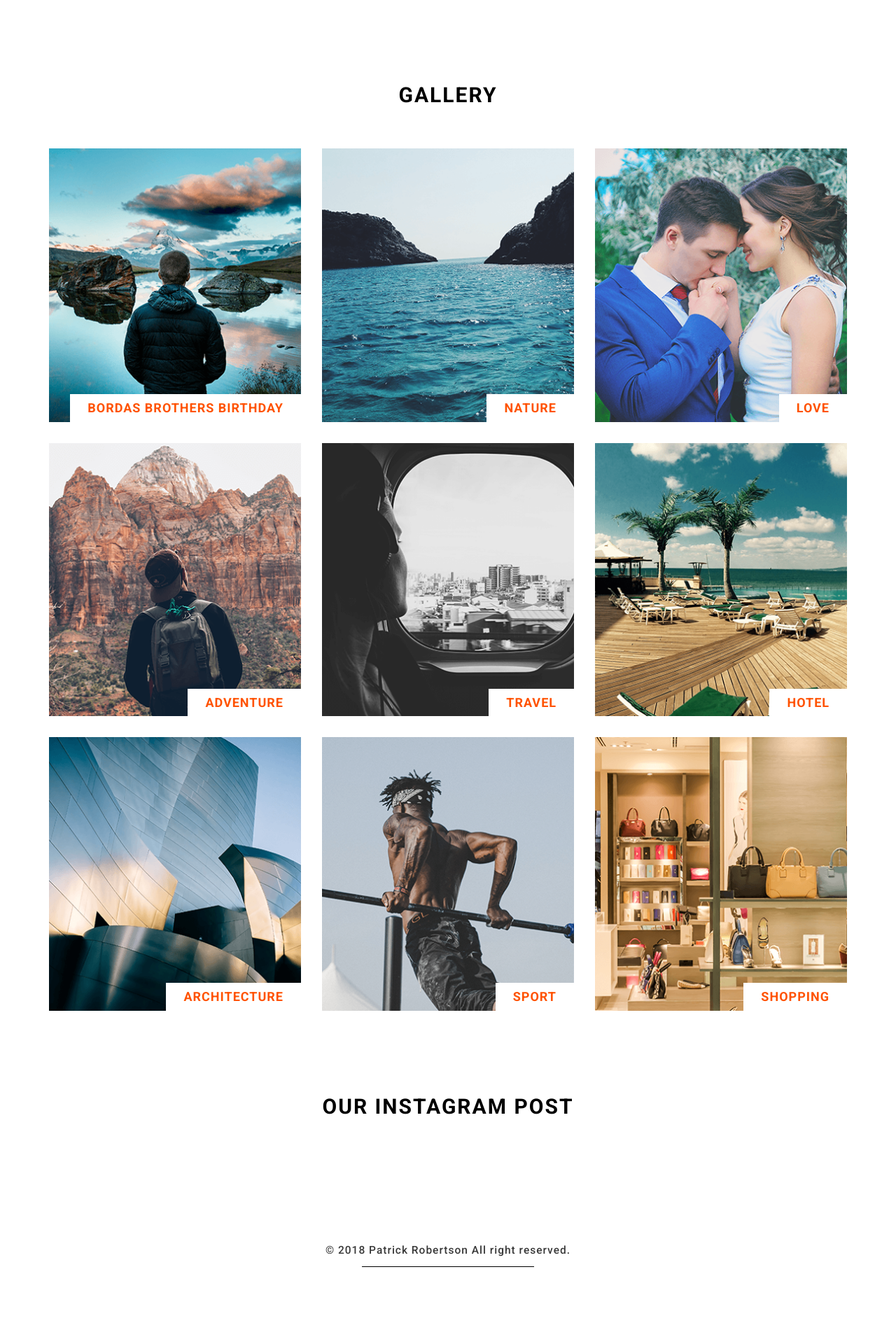
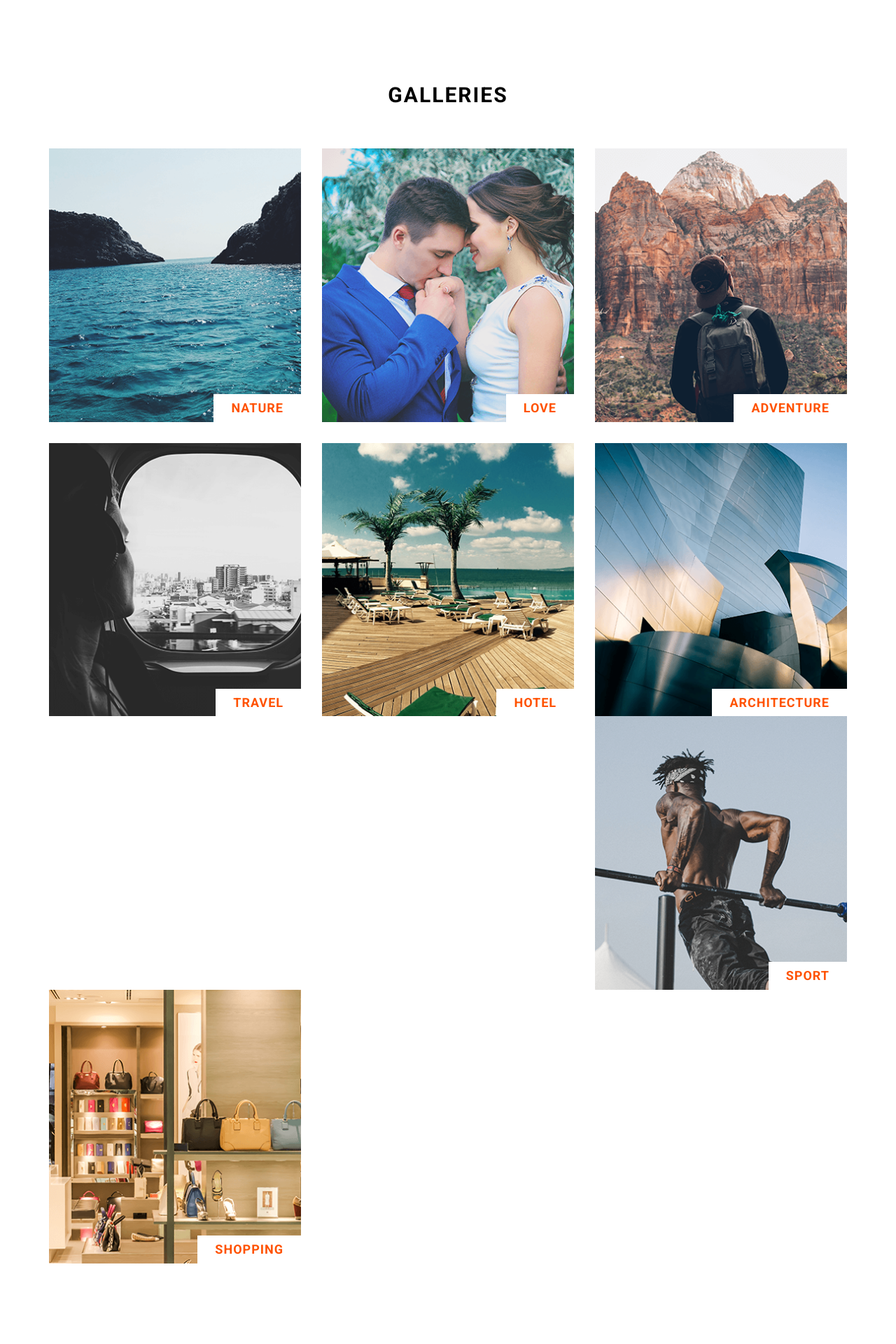
Before and after one commit to tannerwwhite/probertsonportfolio, a PHP site: page /portfolio.html in a window 1280 px wide. Shown: the part 781-2701 px from the top of the page at 70% size. Before the commit the page ends 2591 px from the top, so only its background shows below. Run offline with PHP 8.4, Linux system fonts and the light colour scheme.

Commit message:
minor edits to content

```diff
--- a/about.html
+++ b/about.html
@@ -6,7 +6,7 @@
     <meta http-equiv="X-UA-Compatible" content="IE=edge">
     <meta name="viewport" content="width=device-width, initial-scale=1.0">
     <link rel="icon" href="images/favicon.png" />
-    <title>Snappy</title>
+    <title>About</title>
 
     <link href="css/scrolling-nav.css" rel="stylesheet" media="all">
     <!-- Bootstrap core CSS -->
@@ -87,7 +87,7 @@
         <footer>
             <div class="container text-center">
                 <div class="copyright">
-                    &copy; 2017 All right reserved.
+                    &copy; 22018 Patrick Robertson All right reserved.
                 </div>
             </div>
         </footer>
--- a/contact.html
+++ b/contact.html
@@ -6,7 +6,7 @@
     <meta http-equiv="X-UA-Compatible" content="IE=edge">
     <meta name="viewport" content="width=device-width, initial-scale=1.0">
     <link rel="icon" href="images/favicon.png" />
-    <title>Snappy</title>
+    <title>Contact</title>
 
     <link href="css/scrolling-nav.css" rel="stylesheet" media="all">
     <!-- Bootstrap core CSS -->
@@ -118,7 +118,7 @@
             <div class="container text-center">
                 <div class="copyright">
 
-                    &copy; Patrick Robertson 2018 All right reserved.
+                    &copy; 2018 Patrick Robertson All right reserved.
                 </div>
             </div>
         </footer>
--- a/css/style.css
+++ b/css/style.css
@@ -288,15 +288,20 @@
 
 /*gallery block*/
 
-.gallery-image {
+img {
+    width: 100%;
+    height: auto;
+}
+
+.port-image {
     position: relative;
 }
 
+.image-responsive {
+    height: 100%;
+    width: 100%;
+}
 
-}
-.port-image {
-    position: relative;
-}
 .overlay {
     position: absolute;
     bottom: 0;
@@ -308,10 +313,12 @@
     height: 100%;
     transition: .5s ease;
 }
+
 .port-image:hover .overlay {
     width: 100%;
     left: 0;
 }
+
 .text {
     left: 50%;
     overflow: hidden;
@@ -319,32 +326,42 @@
     top: 50%;
     transform: translate(-50%, -50%);
 }
+
 #gallery-block .row>.gallery-list {
     margin-bottom: 30px;
 }
+
 #gallery-block .row>.gallery-list:nth-last-child(-n+3) {
     margin-bottom: 0px;
 }
 
+
 /*section padd*/
+
 .section-padding {
     padding-top: 120px;
 }
+
 .offspace-125 {
     margin-top: 125px;
 }
+
 .offspace-90 {
     margin-top: 90px;
 }
+
 .offspace-80 {
     margin-top: 80px;
 }
+
 .offspace-60 {
     margin-top: 60px;
 }
+
 .offspace-45 {
     margin-top: 45px;
 }
+
 .divider-50 {
     border: medium none;
     clear: both;
@@ -354,11 +371,14 @@
     height: 50px;
 }
 
+
 /*contact*/
+
 .maintitle,
 .wrapactiondefault {
     background: rgba(0, 0, 0, 0) url("../images/sep-line.png") repeat scroll left top;
 }
+
 .maintitle {
     font-size: 19px;
     font-weight: 600;
@@ -367,28 +387,34 @@
     margin: 0 0 30px;
     padding: 0;
 }
+
 .maintitle span {
     background: #fff none repeat scroll 0 0;
     padding-right: 10px;
     text-transform: uppercase;
 }
+
 #contact dd span {
     font-weight: 500;
     color: #ff5200;
     margin-right: 5px;
 }
+
 #contact dd a:hover {
     color: #ff5200;
 }
+
 #contact dd {
     margin-top: 5px;
 }
+
 #contact .form-control {
     background: transparent none repeat scroll 0 0;
     border: 2px solid #393939;
     box-shadow: none !important;
     /*font-family: "Montserrat",arial,sans-serif;*/
 }
+
 #contact .form-control {
     border-radius: 0px;
     box-shadow: 0 1px 1px rgba(0, 0, 0, 0.075) inset;
@@ -401,9 +427,11 @@
     transition: border-color 0.15s ease-in-out 0s, box-shadow 0.15s ease-in-out 0s;
     width: 100%;
 }
+
 #contact textarea {
     height: 180px !important;
 }
+
 #contact .form-control:hover,
 #contact .form-control:focus,
 #contact .form-control:active {
@@ -411,11 +439,14 @@
     box-shadow: none !important;
     outline: medium none;
 }
+
 #contact .form-group {
     margin-bottom: 30px;
 }
 
+
 /*about*/
+
 .text-head h2 {
     color: #000;
     font-size: 30px;
@@ -425,6 +456,7 @@
     text-align: center;
     text-transform: uppercase;
 }
+
 .user-title {
     color: #ff5200;
     font-weight: 600;
@@ -432,10 +464,12 @@
     margin-top: 30px;
     text-transform: capitalize;
 }
+
 h2 {
     color: #393939;
     letter-spacing: 0.5px;
 }
+
 .port-title {
     background-color: #fff;
     bottom: 0;
@@ -448,6 +482,7 @@
     right: 15px;
     text-transform: uppercase;
 }
+
 .desc-text {
     color: #393939;
     font-size: 14px;
@@ -455,20 +490,25 @@
     letter-spacing: 1px;
     line-height: 24px;
 }
+
 .tb-space {
     margin: 20px 0;
 }
+
 .desc-text+.desc-text {
     margin-top: 20px;
 }
+
 .item-about-review {
     display: table;
     margin-bottom: 50px;
 }
+
 .about-review-thumb {
     display: table-cell;
     width: 100px;
 }
+
 .about-review-thumb a {
     border: 1px solid #e5e5e5;
     display: block;
@@ -476,21 +516,26 @@
     padding: 10px;
     transition: all 0.5s ease-out 0s;
 }
+
 .about-review-thumb a img {
     transition: all 0.5s ease-out 0s;
     max-width: 100px;
 }
+
 .about-review-thumb a:hover {
     border-color: #ff5200;
 }
+
 .about-review-thumb a:hover img {
     transform: scale(1.15);
 }
+
 .about-info {
     display: table-cell;
     padding: 0 30px;
     vertical-align: top;
 }
+
 .title14 {
     font-size: 18px;
     font-weight: 600;
@@ -498,21 +543,26 @@
     margin-bottom: 8px;
     text-transform: capitalize;
 }
+
 .title14 a:hover {
     color: #ff5200;
 }
+
 .desc {
     color: #555;
     line-height: 24px;
     font-size: 14px;
 }
 
+
 /*footer*/
+
 footer {
     margin-top: 65px;
     padding: 55px 0;
     color: #393939;
 }
+
 .copyright {
     display: inline-block;
     font-size: 15.5px;
@@ -522,6 +572,7 @@
     position: relative;
     text-align: center;
 }
+
 .copyright::after {
     background-color: #000;
     bottom: 0;
@@ -532,14 +583,18 @@
     position: absolute;
     width: 70%;
 }
+
 .copyright a {
     color: #ff5200;
 }
+
 .copyright a:hover {
     color: #38300a;
 }
 
+
 /*instafeed images*/
+
 #instafeed .likes {
     background: rgba(0, 0, 0, 0.5) none repeat scroll 0 0;
     color: #ffffff;
@@ -559,34 +614,42 @@
     transition: opacity 100ms ease 0s;
     width: 100%;
 }
+
 #instafeed a img {
     max-width: 100%;
 }
+
 .insta-image {
     max-width: 150px;
     position: relative;
 }
+
 #instafeed a:hover .likes {
     opacity: 1;
 }
+
 .animated.flipInX {
     display: block;
     /*float: left;*/
-
     position: relative;
 }
+
 #instafeed>div {
     padding-left: 0px;
     padding-right: 0px;
 }
+
 .insta-image-list #instafeed>div:nth-child(-n+6) {
     margin-bottom: 40px;
 }
 
+
 /* PRELOADER */
+
 #page-preloader {
     background: rgba(0, 0, 0, 0.9);
 }
+
 #page-preloader {
     bottom: 0;
     height: 100%;
@@ -597,21 +660,26 @@
     width: 100%;
     z-index: 100500;
 }
+
 .preloaderjs .spinner {
     display: none !important;
 }
+
 .loader-wrap {
     position: absolute;
     left: 50%;
     top: 50%;
     margin: -20px 0 0 -20px;
 }
+
 .loader-wrap>span {
     display: block;
 }
+
 .preloaderjs#page-preloader {
     background: rgba(46, 46, 46, 0.99) !important;
 }
+
 #page-preloader {
     position: fixed;
     z-index: 100500;
@@ -622,6 +690,7 @@
     width: 100%;
     height: 100%;
 }
+
 #page-preloader .spinner {
     position: absolute;
     z-index: 1001;
@@ -638,12 +707,14 @@
     border-top-color: #e7e4d7;
     border-radius: 50%;
 }
+
 #page-preloader .spinner:before,
 #page-preloader .spinner:after {
     position: absolute;
     content: '';
     border-radius: 50%;
 }
+
 #page-preloader .spinner:before {
     top: 5px;
     right: 5px;
@@ -654,6 +725,7 @@
     border: 4px double transparent;
     border-top-color: #71383e;
 }
+
 #page-preloader .spinner:after {
     top: 15px;
     right: 15px;
@@ -664,28 +736,29 @@
     border: 4px double transparent;
     border-top-color: #efa96b;
 }
+
 @-webkit-keyframes spin {
     0% {
         -webkit-transform: rotate(0);
         transform: rotate(0);
     }
-
     100% {
         -webkit-transform: rotate(360deg);
         transform: rotate(360deg);
     }
 }
+
 @keyframes spin {
     0% {
         -webkit-transform: rotate(0);
         transform: rotate(0);
     }
-
     100% {
         -webkit-transform: rotate(360deg);
         transform: rotate(360deg);
     }
 }
+
 .loader02 {
     width: 56px;
     height: 56px;
@@ -697,18 +770,20 @@
     top: 50%;
     margin: -28px auto 0 auto;
 }
+
 .loader02 {
     border-top-color: #ff5200 !important;
 }
+
 @keyframes loader-rotate {
     0% {
         transform: rotate(0);
     }
-
     100% {
         transform: rotate(360deg);
     }
 }
+
 #back-to-top {
     bottom: 50px;
     color: #df5333;
@@ -718,19 +793,24 @@
     right: 10px;
     text-align: center;
 }
+
 #back-to-top:hover {
     color: #000;
 }
+
 #back-to-top i {
     font-size: 35px;
     vertical-align: sub;
 }
 
+
 /*share buttons*/
+
 .social-control-box {
     -webkit-transform: translateY(-50%) rotate(90deg) translateX(-50%);
     transform: translateY(-50%) rotate(90deg) translateX(-50%);
 }
+
 .share {
     cursor: default;
     display: inline-block;
@@ -742,22 +822,26 @@
     top: 35px;
     z-index: 99999;
 }
+
 .follow:hover .label,
 .share:hover .label {
     opacity: 0;
     -webkit-transition: opacity .5s .125s ease-out;
     transition: opacity .5s .125s ease-out;
 }
+
 .follow:hover .icon,
 .share:hover .icon {
     border-radius: 50%;
     margin: 0 0;
 }
+
 .icon,
 .label {
     background-color: #ff5200;
     line-height: 2.4em;
 }
+
 .label {
     border-radius: 1rem;
     font-size: 13px;
@@ -773,6 +857,7 @@
     transition: opacity 0.5s ease-out 0.75s;
     padding: 0;
 }
+
 .icon {
     border-radius: 0;
     cursor: pointer;
@@ -784,33 +869,42 @@
     width: 2.4em;
     color: #fff;
 }
+
 .facebook {
     background-color: #31b0d5;
 }
+
 .twitter {
     background-color: #00aced;
 }
+
 .google-plus {
     background-color: #dd4b39;
 }
+
 .pinterest {
     background-color: #cb2027;
 }
+
 .icon.first {
     border-bottom-left-radius: 1em;
     border-top-left-radius: 1em;
     margin-left: 0;
 }
+
 .icon.last {
     border-bottom-right-radius: 1em;
     border-top-right-radius: 1em;
     margin-right: 0;
 }
+
 .icon:hover {
     color: #fff;
 }
 
+
 /*preload*/
+
 #preloader-container {
     background: #fff;
     height: 100%;
@@ -818,6 +912,7 @@
     width: 100%;
     z-index: 9999;
 }
+
 .preloader {
     height: 60px;
     left: 50%;
@@ -828,6 +923,7 @@
     top: 50%;
     width: 100px;
 }
+
 .preloader span {
     animation-direction: alternate;
     animation-duration: 1s;
@@ -841,15 +937,19 @@
     vertical-align: middle;
     width: 13px;
 }
+
 .bubble-01 {
     animation-delay: 0s;
 }
+
 .bubble-02 {
     animation-delay: 0.2s;
 }
+
 .bubble-03 {
     animation-delay: 0.4s;
 }
+
 @keyframes bubble-anim {
     0% {
         background-color: #ff5200;
@@ -857,7 +957,6 @@
         transform: translateY(0px);
         width: 13px;
     }
-
     100% {
         background-color: #ff5200;
         height: 30px;
--- a/index.html
+++ b/index.html
@@ -71,7 +71,7 @@
             <div class="container text-center">
                 <div class="copyright">
 
-                    &copy; 2018 All right reserved.
+                    &copy; 2018 Patrick Robertson All right reserved.
                 </div>
             </div>
         </footer>
--- a/portfolio.html
+++ b/portfolio.html
@@ -66,20 +66,10 @@
         <section id="gallery-block" class="section-padding">
             <div class="container">
                 <div class="text-head">
-                    <h2>Gallery</h2>
+                    <h2>Galleries</h2>
                 </div>
                 <div class="row">
-                    <div class="col-md-4 col-sm-4 col-xs-12 gallery-list">
-                        <div class="port-image">
-                            <img src="images/gallery-image1.png" alt="Gallery-Image" class="img-responsive">
-                            <div class="overlay">
-                                <div class="text">
-                                    <a href="images/gallery-image1.png" class="image-popup"><img src="images/pin.png"></a>
-                                </div>
-                            </div>
-                        </div>
-                        <h1 class="port-title">Bordas Brothers Birthday</h1>
-                    </div>
+
                     <div class="col-md-4 col-sm-4 col-xs-12 gallery-list">
                         <div class="port-image">
                             <img src="images/gallery-image2.png" alt="Gallery-Image" class="img-responsive">
```
